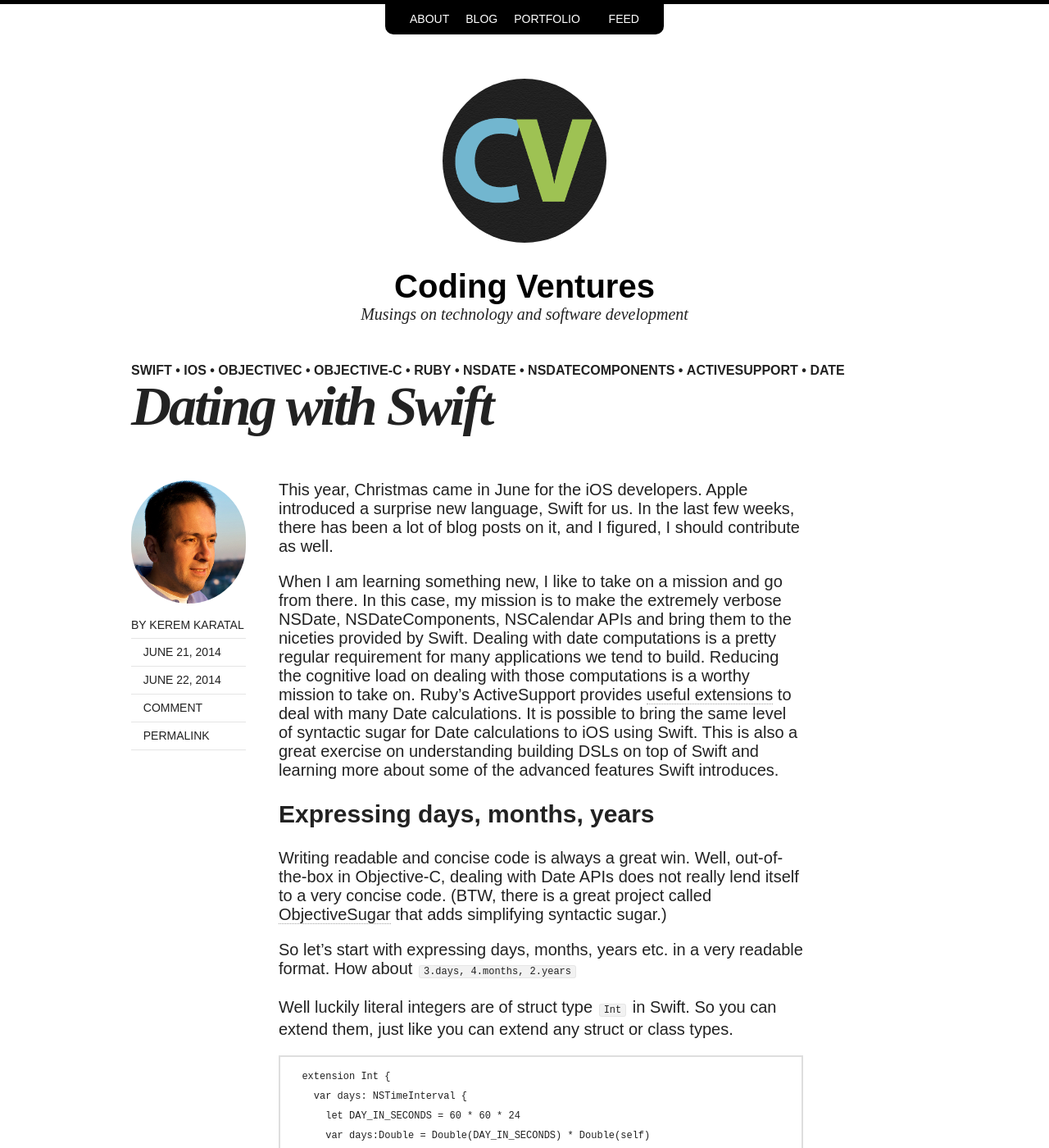
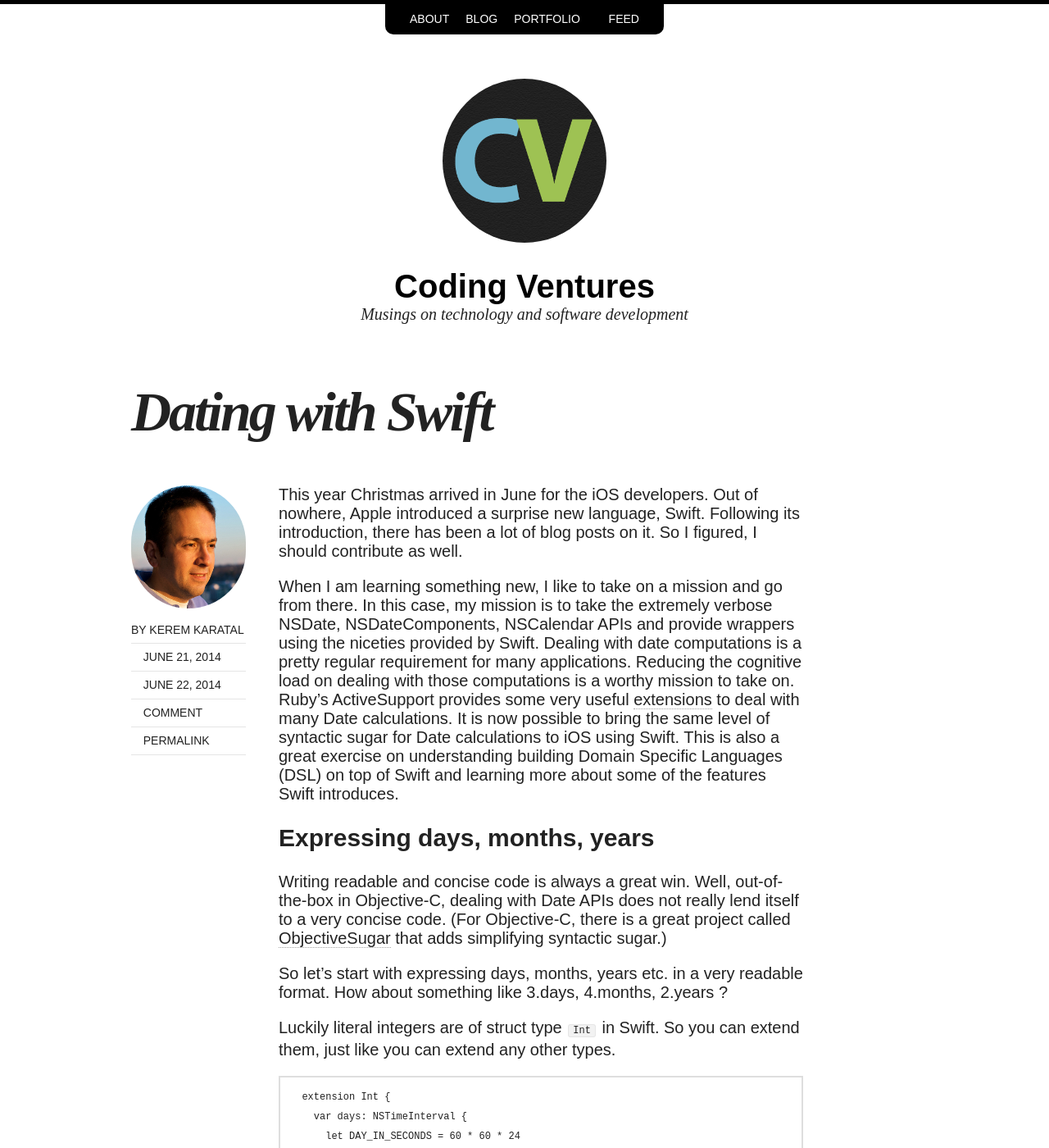
Before and after one commit to keremk/keremk.github.io, a Jekyll site: the page built from _posts/2014-06-21-Dating-With-Swift.md, in a window 1280 px wide and 1400 px high. Shown: the whole window at 82% size. Built offline with Jekyll 4.4.1, drawn with Linux system fonts in a browser that asks for light colours; nearby versions of some CDN libraries; comment, search, counter and statistics services are not loaded; some of the changed text lies outside the part shown.

Commit message:
Fixing some grammar. Removing the tags shown in the posts

````diff
--- a/_layouts/post.html
+++ b/_layouts/post.html
@@ -16,7 +16,6 @@
     {% if page.image.feature %}<img src="{{ site.url }}/images/{{ page.image.feature }}" class="entry-feature-image" alt="{{ page.title }}" itemprop="image">{% if page.image.credit %}<p class="image-credit">Photo Credit: <a href="{{ page.image.creditlink }}">{{ page.image.credit }}</a>{% endif %}{% endif %}
     <div class="entry-wrapper">
       <header class="entry-header">
-        <span class="entry-tags">{% for tag in page.tags %}<a href="{{ site.url }}/tags.html#{{ tag | cgi_encode }}" title="Pages tagged {{ tag }}" rel="tag">{{ tag }}</a>{% unless forloop.last %}&nbsp;&bull;&nbsp;{% endunless %}{% endfor %}</span>
         {% if page.link %}
           <h1 class="entry-title" itemprop="headline"><a href="{{ page.link }}">{% if page.headline %}{{ page.headline }}{% else %}{{ page.title }}{% endif %} <span class="link-arrow">&rarr;</span></a></h1>
         {% else %}
--- a/_posts/2014-06-21-Dating-With-Swift.md
+++ b/_posts/2014-06-21-Dating-With-Swift.md
@@ -4,22 +4,21 @@ title: Dating with Swift
 description: "Using Swift to create more usable Date APIs that are reminiscent of Ruby's ActiveSupport Date APIs."
 modified: 2014-06-22
 category: articles
-tags: [swift, ios, objectivec, objective-c, ruby, NSDate, NSDateComponents, ActiveSupport, date]
+tags: [swift, ios, objectivec, objective-c, ruby, NSDate, NSDateComponents, ActiveSupport, date, DSL]
 comments: true
 ---
 
-This year, Christmas came in June for the iOS developers. Apple introduced a surprise new language, Swift for us. In the last few weeks, there has been a lot of blog posts on it, and I figured, I should contribute as well.
+This year Christmas arrived in June for the iOS developers. Out of nowhere, Apple introduced a surprise new language, Swift. Following its introduction, there has been a lot of blog posts on it. So I figured, I should contribute as well.
 
-When I am learning something new, I like to take on a mission and go from there. In this case, my mission is to make the extremely verbose NSDate, NSDateComponents, NSCalendar APIs and bring them to the niceties provided by Swift. Dealing with date computations is a pretty regular requirement for many applications we tend to build. Reducing the cognitive load on dealing with those computations is a worthy mission to take on. Ruby's ActiveSupport provides [useful extensions](http://guides.rubyonrails.org/active_support_core_extensions.html#extensions-to-date) to deal with many Date calculations. It is possible to bring the same level of syntactic sugar for Date calculations to iOS using Swift. This is also a great exercise on understanding building DSLs on top of Swift and learning more about some of the advanced features Swift introduces.
+When I am learning something new, I like to take on a mission and go from there. In this case, my mission is to take the extremely verbose NSDate, NSDateComponents, NSCalendar APIs and provide wrappers using the niceties provided by Swift. Dealing with date computations is a pretty regular requirement for many applications. Reducing the cognitive load on dealing with those computations is a worthy mission to take on. Ruby's ActiveSupport provides some very useful [extensions](http://guides.rubyonrails.org/active_support_core_extensions.html#extensions-to-date) to deal with many Date calculations. It is now possible to bring the same level of syntactic sugar for Date calculations to iOS using Swift. This is also a great exercise on understanding building Domain Specific Languages (DSL) on top of Swift and learning more about some of the features Swift introduces.
 
 ## Expressing days, months, years
 
-Writing readable and concise code is always a great win. Well, out-of-the-box in Objective-C, dealing with Date APIs does not really lend itself to a very concise code. (BTW, there is a great project called [ObjectiveSugar](https://github.com/supermarin/ObjectiveSugar) that adds simplifying syntactic sugar.)
+Writing readable and concise code is always a great win. Well, out-of-the-box in Objective-C, dealing with Date APIs does not really lend itself to a very concise code. (For Objective-C, there is a great project called [ObjectiveSugar](https://github.com/supermarin/ObjectiveSugar) that adds simplifying syntactic sugar.)
 
-So let's start with expressing days, months, years etc. in a very readable format. How about ```3.days, 4.months, 2.years ```
+So let's start with expressing days, months, years etc. in a very readable format. How about something like 3.days, 4.months, 2.years ?
 
-Well luckily literal integers are of struct type ```Int``` in Swift. So you can extend them, just like you can extend any struct or class types.
-
+Luckily literal integers are of struct type ```Int``` in Swift. So you can extend them, just like you can extend any other types.
 
       extension Int {
         var days: NSTimeInterval {
@@ -41,7 +40,7 @@ returns today's date. Let's try and calculate
 
       NSDate.date() - 2.months
 
-If we use the above ```Int``` extension, unfortunately we will not be taking into account the correct number of days in a month for the last 2 months. Our months extension just assumes that every month is 30 days, and returns the number of seconds for 30 days. And then if we just use the ```dateByAddingTimeInterval``` method on ```NSDate```, then we won't get our expected result. So as you know from the Cocoa APIs, we need to use ```NSDateComponents``` APIs for the correct calculation, and explicitly indicate that we are subtracting months. We need to differentiate between 1 month worth of seconds vs. 30 day worth of seconds. Type system comes to the rescue:
+If we use a similar extension to the above ```Int``` extension, unfortunately we will not be taking into account the correct number of days in a month for the last 2 months. Our months extension will just assume that every month is 30 days, and return the number of seconds for 30 days. And then if we just use the ```dateByAddingTimeInterval``` method on ```NSDate```, we won't get our expected result. To solve this problem, as you know from the Cocoa APIs, we need to use ```NSDateComponents``` and explicitly indicate that we are subtracting months. In order to do that, we need to differentiate between one month worth of seconds vs. thirty day worth of seconds. Type system comes to the rescue:
 
 Let's introduce simple new type called Month:
 
@@ -58,7 +57,7 @@
         }
       }
 
-And now with that we can create a new operator overload for dates to take months (we will need to do this for days, years etc.)
+And now with that we can create a new operator overload for dates to take Month:
 
       @infix func - (let left:NSDate, let right:Month) -> NSDate {
         var calendar = NSCalendar.currentCalendar()
@@ -71,11 +70,11 @@ So now the below gives us the correct date (exactly one month from today, not 30
 
       var lastMonth = NSDate.date() - 1.months
 
-Well now that we have a strong type called Month, wouldn't it be great if we can do this as well:
+Well now that we have a strong type called Month, wouldn't it be great if we can do this too?
 
       var twoMonthsAgo = 2.months.ago
 
-And that is doable as well:
+And of course, it is doable as well:
 
       struct Month {
         var month: Int
@@ -90,7 +89,7 @@ And that is doable as well:
 
 ## Comparing dates
 
-In the box, Cocoa has another very verbose API to compare 2 dates together, and a perfect reason to once again use operator overloads:
+Cocoa also has very verbose APIs to compare 2 dates with each other, and this presents another perfect reason to once again use operator overloads:
 
       @infix func < (let left:NSDate, let right: NSDate) -> Bool {
         var result:NSComparisonResult = left.compare(right)
@@ -110,7 +109,7 @@ So now this is much better and more readable (at least in my opinion) than using
 
 ## Simple date helpers
 
-While we are at it, wouldn't it be great to introduce quick helpers for well known colloquial date accessors, like yesterday, last week, tomorrow etc. That is easy as well, let's see how we can build out yesterday:
+While we are at it, wouldn't it be great to introduce quick helpers for well known colloquial date accessors, like yesterday, last week, tomorrow etc.? That is also easy, let's see how we can build out yesterday:
 
       @infix func - (let left:NSDate, let right:NSTimeInterval) -> NSDate {
         return left.dateByAddingTimeInterval(-right)
@@ -130,7 +129,7 @@ And voila!
 
 ## Formatting Dates
 
-Another painful API is the verbose NSDateFormatter APIs to format Dates to string and back. Wouldn't it be great if there was a function like toS:
+Another painful API is the verbose NSDateFormatter APIs to format ```NSDate``` to ```String``` and back. Wouldn't it be great if there was a function like toS: (using camel casing in Swift, as opposed to the to_s in Ruby)
 
       var formatted = yesterday.toS("mm/dd/yyyy")
 
@@ -187,7 +186,7 @@
           }
       }
 
-And here is a controversial (may be going to far with operator overloading) but fun one. Do you want to append to the end of a string using a << operator? (Like Ruby)
+And here is a controversial (may be going too far with operator overloading) but fun one. Do you want to append to the end of a string using a << operator? (Like Ruby)
 
       @infix func <<<T> (inout left: T[], let right: T) {
         left.append(right)
@@ -199,6 +198,6 @@ And here is a controversial (may be going to far with operator overloading) but
 
 ## Conclusion
 
-In short, Swift gives us a very expressive set of language tools to create concise and useful APIs. The current Cocoa API set is not yet making use of these language features and using APIs like NSDate out-of-the-box is still a pain in the ass. But the good news is, building your own wrappers on top of the existing Cocoa APIs is very easy and a lot fun. Apple will probably introduce more native Swift APIs (probably starting with all Foundation APIs) in the next year. But in the meantime, we can build our own with very little effort as well.
+In short, Swift gives us a very expressive set of language tools to create concise and useful APIs. The current Cocoa API set is not yet making use of these language features. So using APIs like NSDate out-of-the-box is still a pain in the ass. But the good news is, building your own wrappers on top of the existing Cocoa APIs is very easy and a lot fun. Apple will probably introduce more native Swift APIs (probably starting with Foundation APIs) in the next year. But in the meantime, we can build our own with very little effort as well.
 
 Have fun!
````
Also changed, not shown: other parts of _posts/2014-06-21-Dating-With-Swift.md (+3 -3 lines).
